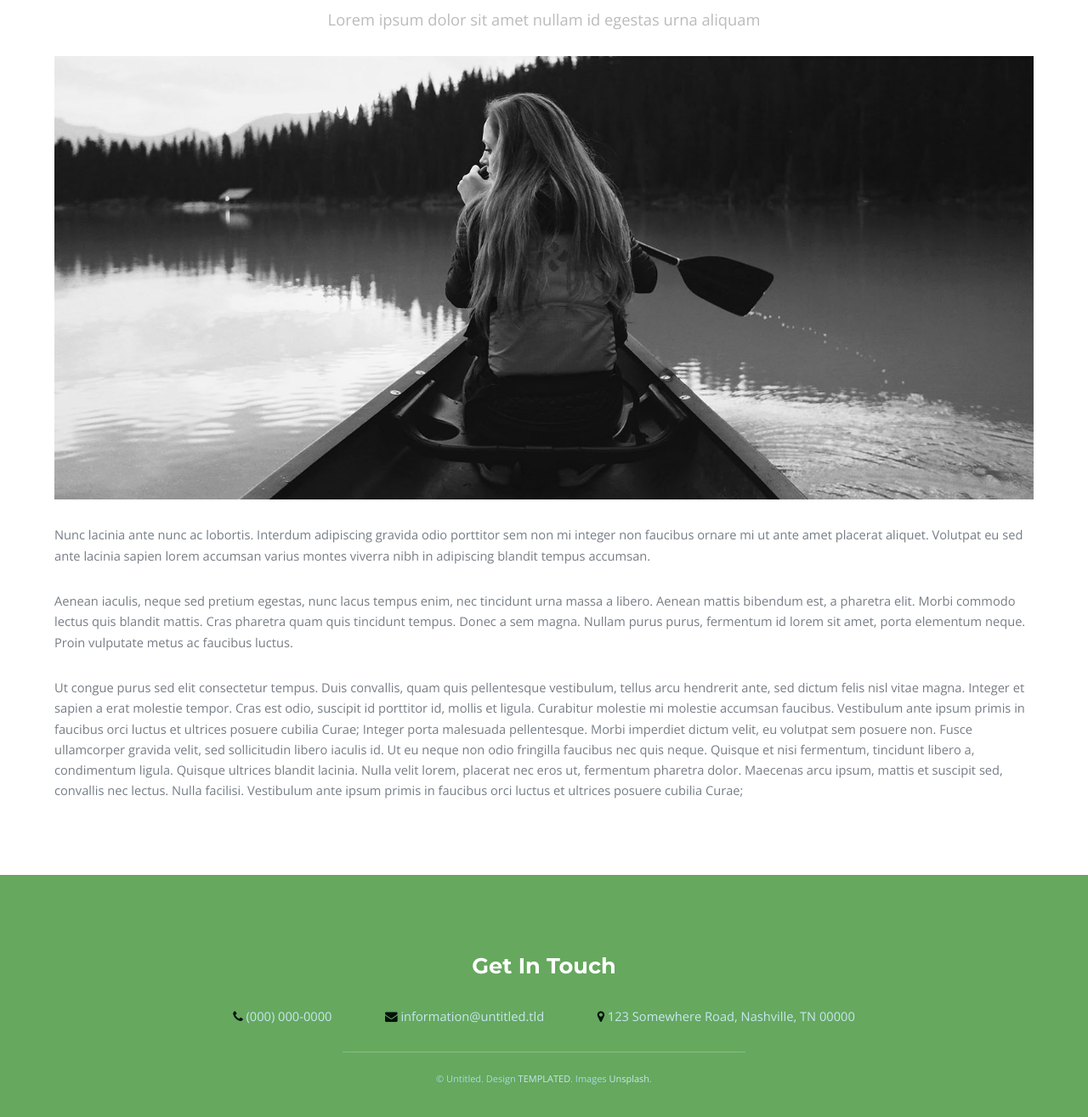
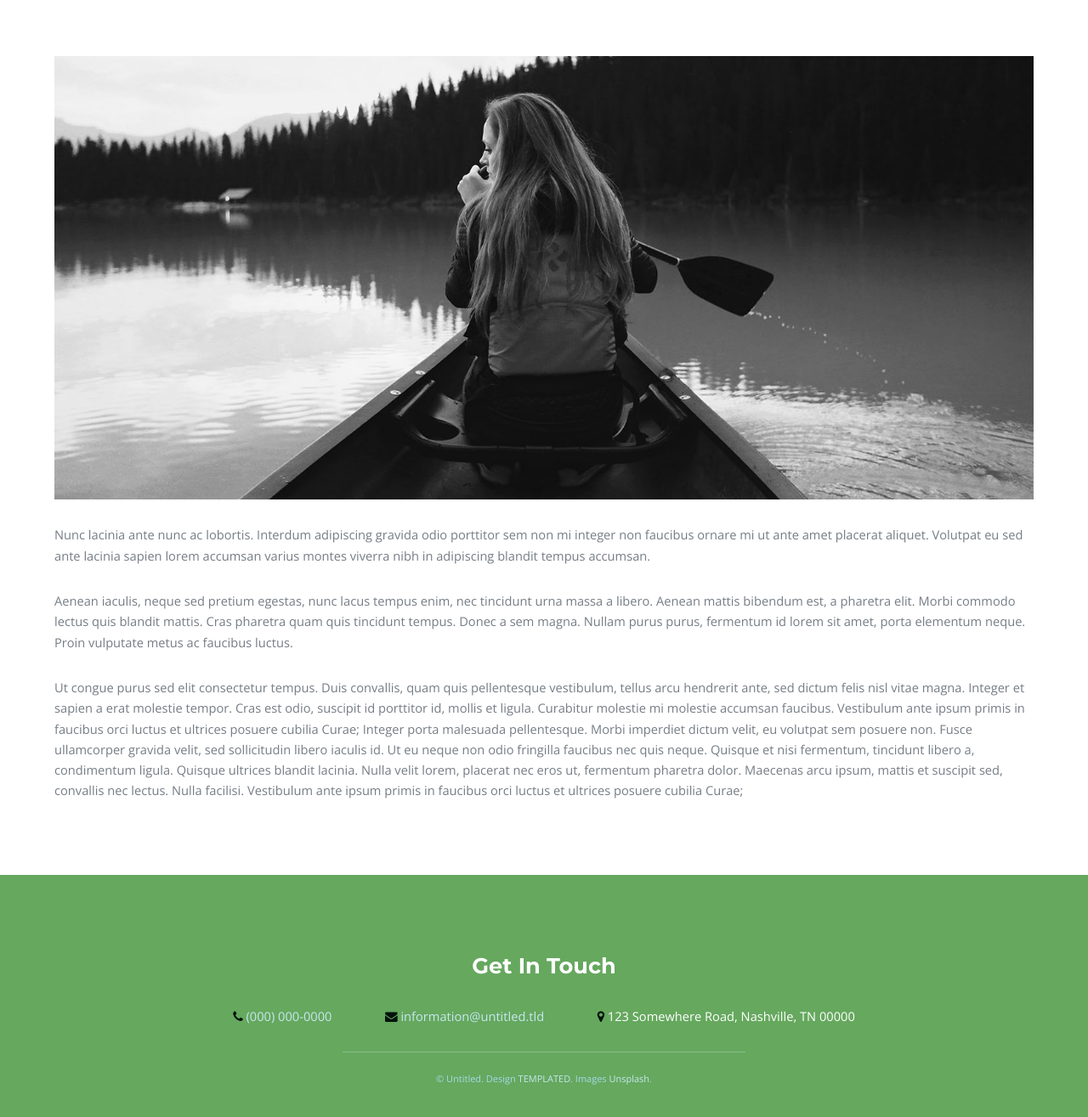
Before and after one commit to johnnyk-nn/johnnyk-nn.github.io, a plain HTML site: page generic.html in a window 1280 px wide. Shown: the part 217-1532 px from the top of the page at 85% size. Drawn offline with nearby package versions, Linux system fonts and the light colour scheme.

Commit message:
more changes

```diff
--- a/assets/css/main.css
+++ b/assets/css/main.css
@@ -1807,7 +1807,7 @@
 	}
 
 	header p {
-		color: #bbb;
+		color: white;
 		position: relative;
 		margin: 0 0 1.5em 0;
 	}
@@ -3138,7 +3138,7 @@
 		padding: 6em 0 4em 0;
 		background: #65A85e;
 		text-align: center;
-		color: #c8e7f0;
+		color: white;
 	}
 
 		#footer h2 {
```
Also changed, not shown: index.html (+1 -1 lines).
